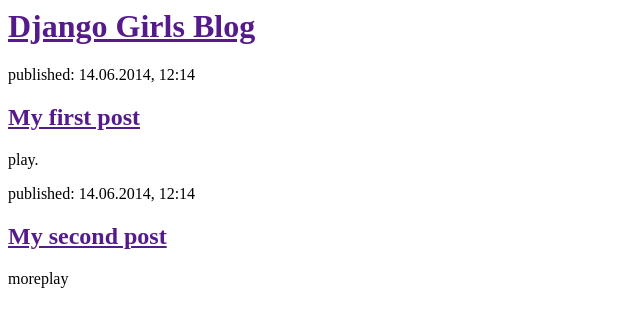
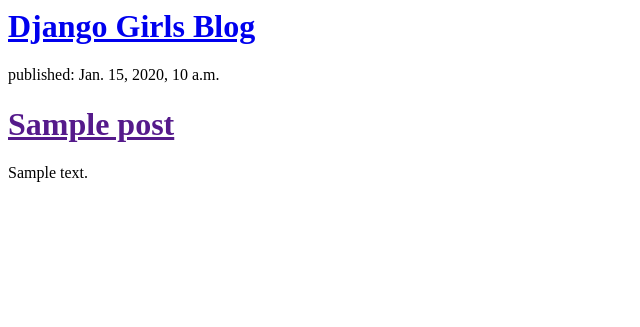
Before and after one commit to Aerin-and-Mom/my-first-blog, a Django app: template blog/templates/blog/post_list.html in a window 1280 px wide. Shown: the top 327 px of the page, without its empty margins (0-640 px from the left). Run offline with Django 3.2, Linux system fonts and the light colour scheme; the template is opened without the code that fills it: values that come from a table or form of the project are taken from there, others are empty; tables that the repository leaves empty hold one stand-in row (values such as "Sample post").

Commit message:
Modified templates to display posts from database.

```diff
--- a/blog/templates/blog/post_list.html
+++ b/blog/templates/blog/post_list.html
@@ -4,19 +4,15 @@
     </head>
     <body>
         <div>
-            <h1><a href="">Django Girls Blog</a></h1>
-        </div>
+    <h1><a href="/">Django Girls Blog</a></h1>
+</div>
 
-        <div>
-            <p>published: 14.06.2014, 12:14</p>
-            <h2><a href="">My first post</a></h2>
-            <p>play.</p>
-        </div>
-
-        <div>
-            <p>published: 14.06.2014, 12:14</p>
-            <h2><a href="">My second post</a></h2>
-            <p>moreplay</p>
-        </div>
+{% for post in posts %}
+    <div>
+        <p>published: {{ post.published_date }}</p>
+        <h1><a href="">{{ post.title }}</a></h1>
+        <p>{{ post.text|linebreaks }}</p>
+    </div>
+{% endfor %}
     </body>
 </html>
```
Also changed, not shown: blog/views.py (+16 -0 lines).
